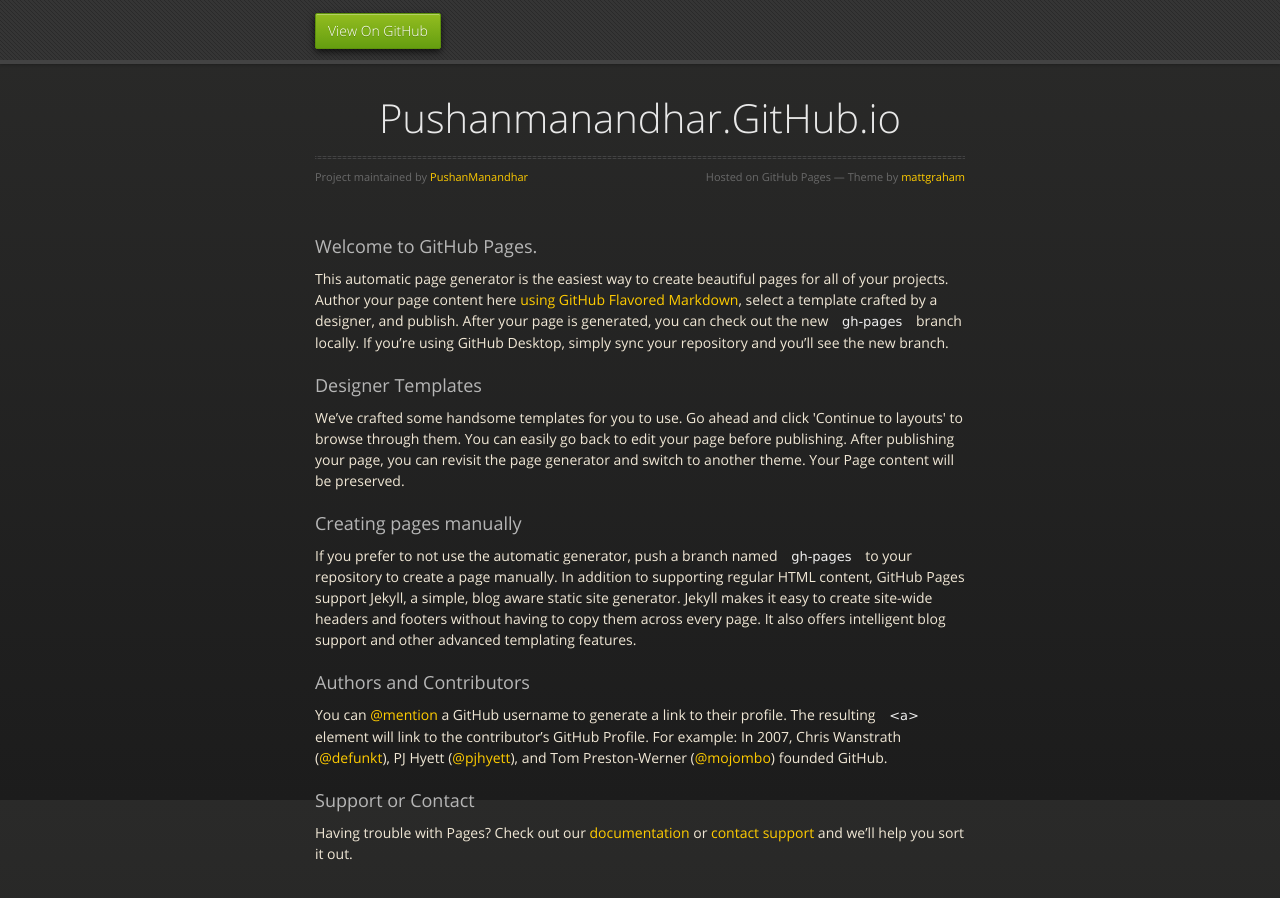
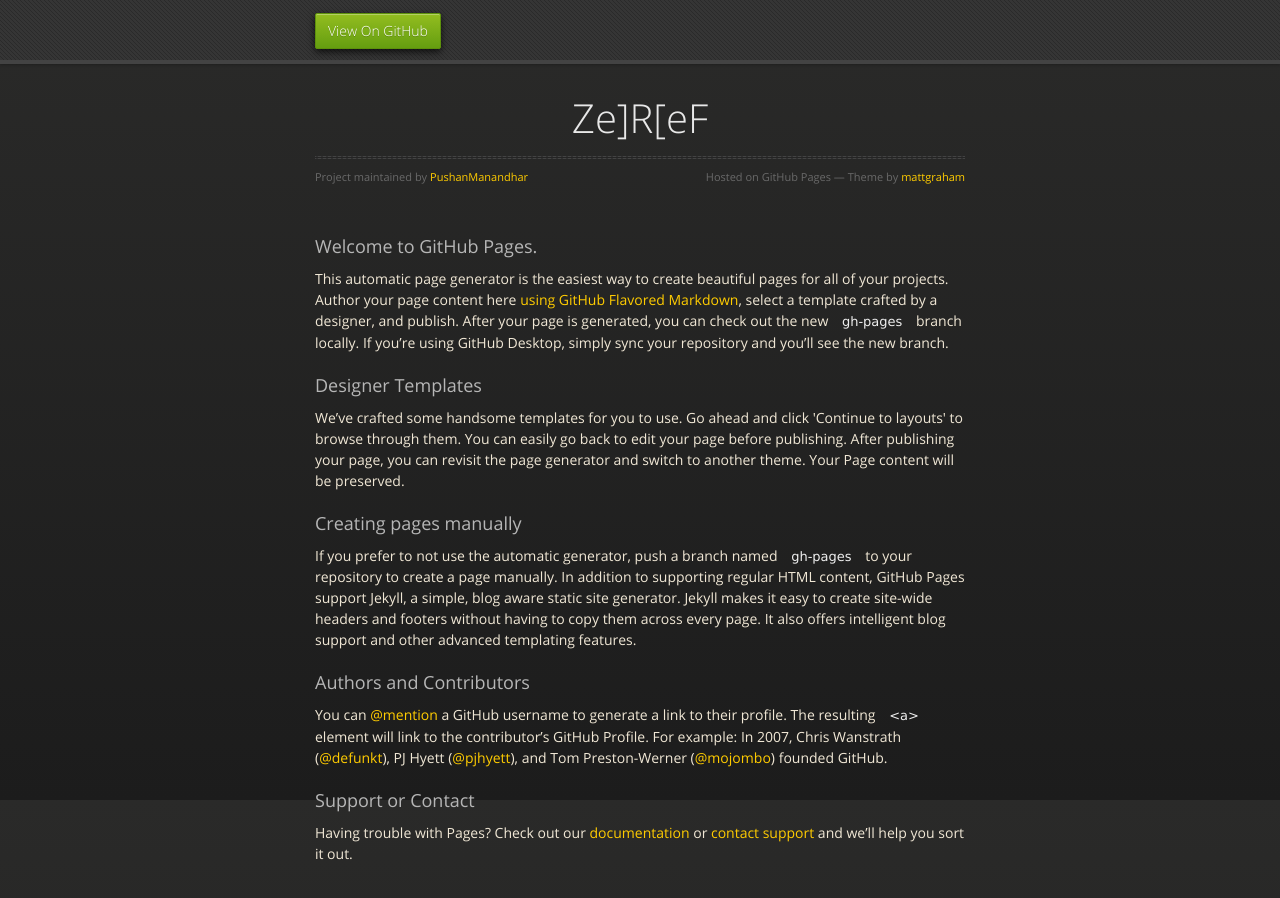
Before and after one commit to PushanManandhar/PushanManandhar.github.io, a plain HTML site: page index.html in a window 1280 px wide. Drawn offline with nearby package versions, Linux system fonts and the light colour scheme.

Commit message:
Changes made to webpage

```diff
--- a/index.html
+++ b/index.html
@@ -3,7 +3,7 @@
   <head>
     <meta charset="utf-8">
     <meta http-equiv="X-UA-Compatible" content="chrome=1">
-    <title>Pushanmanandhar.GitHub.io by PushanManandhar</title>
+    <title>Pushanmanandhar by Ze]R[eF</title>
     <link rel="stylesheet" href="stylesheets/styles.css">
     <link rel="stylesheet" href="stylesheets/github-dark.css">
     <script src="https://ajax.googleapis.com/ajax/libs/jquery/1.7.1/jquery.min.js"></script>
@@ -28,7 +28,7 @@
 
       <section>
         <div id="title">
-          <h1>Pushanmanandhar.GitHub.io</h1>
+          <h1>Ze]R[eF</h1>
           <p></p>
           <hr>
           <span class="credits left">Project maintained by <a href="https://github.com/PushanManandhar">PushanManandhar</a></span>
```
